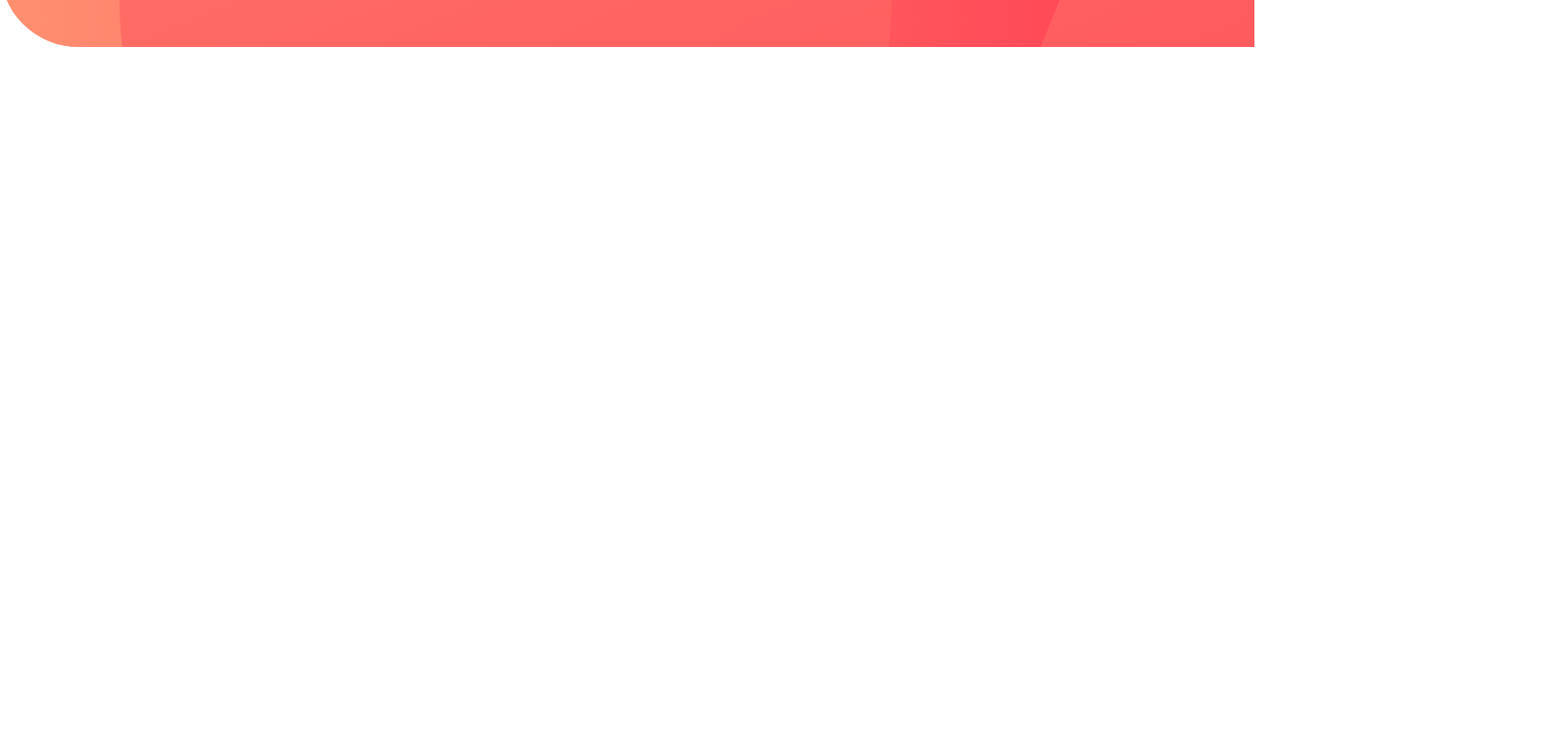
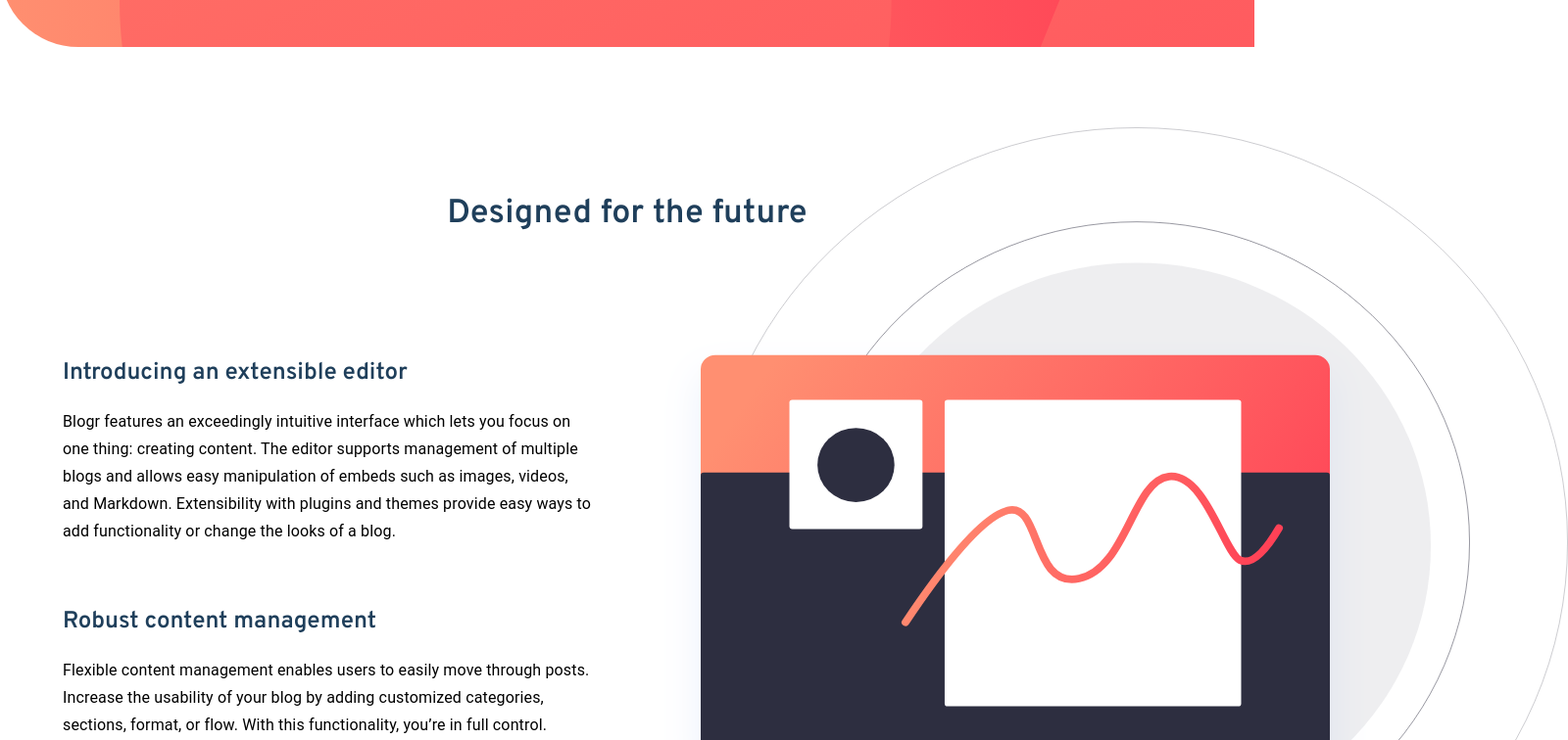
Before and after one commit to alexticovschi/blogger-landing-page, a Next.js app: page / in a window 1280 px wide. Shown: the part 560-1316 px from the top of the page at 98% size, 1600 px wide, since content can reach past the window. Before the commit the page ends 800 px from the top, so only its background shows below. Built offline with nearby package versions, Linux system fonts and the light colour scheme.

Commit message:
building designedForTheFuture section

```diff
--- /dev/null
+++ b/components/HomeComponents/DesignedForTheFuture/DesignedForTheFuture.jsx
@@ -0,0 +1,121 @@
+import React from "react";
+import Image from "next/image";
+import useStyles from "./designedStyles";
+import Typography from "@material-ui/core/Typography";
+import Grid from "@material-ui/core/Grid";
+
+const DesignedForTheFuture = () => {
+  const classes = useStyles();
+
+  return (
+    <section className={classes.designedForTheFuture}>
+      <Typography
+        variant="h4"
+        component="h4"
+        align="center"
+        className={classes.designedTitle}
+        gutterBottom
+      >
+        Designed for the future
+      </Typography>
+
+      <div className={classes.designedContainer}>
+        <picture className={classes.designedImgContainer}>
+          <Image
+            src="/images/illustration-editor-desktop.svg"
+            alt="background circles"
+            width={1200}
+            height={1100}
+            // layout="responsive"
+          />
+        </picture>
+        <div className={classes.designedText}>
+          <Typography
+            variant="h5"
+            component="h4"
+            align="left"
+            className={classes.titles}
+            gutterBottom
+          >
+            Introducing an extensible editor
+          </Typography>
+          <Typography
+            variant="subtitle1"
+            className={classes.subtitle1}
+            gutterBottom
+          >
+            Blogr features an exceedingly intuitive interface which lets you
+            focus on one thing: creating content. The editor supports management
+            of multiple blogs and allows easy manipulation of embeds such as
+            images, videos, and Markdown. Extensibility with plugins and themes
+            provide easy ways to add functionality or change the looks of a
+            blog.
+          </Typography>
+
+          <Typography
+            variant="h5"
+            component="h4"
+            className={classes.titles}
+            gutterBottom
+          >
+            Robust content management
+          </Typography>
+          <Typography variant="subtitle1" className={classes.subtitle2}>
+            Flexible content management enables users to easily move through
+            posts. Increase the usability of your blog by adding customized
+            categories, sections, format, or flow. With this functionality,
+            you’re in full control.
+          </Typography>
+        </div>
+      </div>
+
+      {/* <Grid container spacing={3} justify="center" alignItems="center">
+        <Grid item xs={12} md={6}>
+          <Typography
+            variant="h5"
+            component="h4"
+            align="left"
+            className={classes.intro}
+            gutterBottom
+          >
+            Introducing an extensible editor
+          </Typography>
+          <Typography
+            variant="subtitle1"
+            className={classes.subtitle}
+            gutterBottom
+          >
+            Blogr features an exceedingly intuitive interface which lets you
+            focus on one thing: creating content. The editor supports management
+            of multiple blogs and allows easy manipulation of embeds such as
+            images, videos, and Markdown. Extensibility with plugins and themes
+            provide easy ways to add functionality or change the looks of a
+            blog.
+          </Typography>
+
+          <Typography variant="h5" component="h4" gutterBottom>
+            Robust content management
+          </Typography>
+          <Typography variant="subtitle1" className={classes.subtitle}>
+            Flexible content management enables users to easily move through
+            posts. Increase the usability of your blog by adding customized
+            categories, sections, format, or flow. With this functionality,
+            you’re in full control.
+          </Typography>
+        </Grid>
+        <Grid item xs={12} md={6}>
+          <Image
+            className={classes.designedImg}
+            src="/images/illustration-editor-desktop.svg"
+            alt="background circles"
+            width={1225}
+            height={1200}
+            // layout="responsive"
+          />
+        </Grid>
+      </Grid> */}
+    </section>
+  );
+};
+
+export default DesignedForTheFuture;
--- /dev/null
+++ b/components/HomeComponents/DesignedForTheFuture/designedStyles.js
@@ -0,0 +1,44 @@
+import { makeStyles } from "@material-ui/core/styles";
+
+const useStyles = makeStyles(() => ({
+  designedForTheFuture: {
+    padding: "150px 0",
+  },
+  designedContainer: {
+    display: "flex",
+    justifyContent: "flex-end",
+    position: "relative",
+    textAlign: "left",
+  },
+  designedTitle: {
+    marginBottom: "-110px",
+    textAlign: "center",
+    fontFamily: "Overpass",
+    fontWeight: "600",
+    color: "hsl(208, 49%, 24%)",
+  },
+  titles: {
+    marginBottom: "20px",
+    fontFamily: "Overpass",
+    fontWeight: "600",
+    color: "hsl(208, 49%, 24%)",
+  },
+  designedText: {
+    display: "flex",
+    flexDirection: "column",
+    justifyContent: "center",
+    marginRight: "53%",
+    paddingTop: "40px",
+    height: "780px",
+  },
+  designedImgContainer: {
+    position: "absolute",
+    left: "53%",
+    width: "925px",
+  },
+  subtitle1: {
+    marginBottom: "62px",
+  },
+}));
+
+export default useStyles;
--- a/components/Navigation/navigationStyles.js
+++ b/components/Navigation/navigationStyles.js
@@ -6,14 +6,20 @@ const useStyles = makeStyles(() => ({
     position: "absolute",
     padding: "60px 0",
     display: "flex",
+
+    // width: "1200px",
+    // maxWidth: "90vw",
+
     flexDirection: "row",
     flexWrap: "wrap",
     justifyContent: "center",
+    // justifyContent: "space-between",
   },
   menuItems: {
     display: "flex",
     flexWrap: "wrap",
     alignItems: "center",
+    paddingLeft: "-200px",
   },
   navMenu: {
     marginLeft: "60px",
--- a/pages/index.js
+++ b/pages/index.js
@@ -5,11 +5,13 @@ import Typography from "@material-ui/core/Typography";
 import Grid from "@material-ui/core/Grid";
 import Button from "@material-ui/core/Button";
 import Navigation from "../components/Navigation/Navigation";
-
+import DesignedForTheFuture from "../components/HomeComponents/DesignedForTheFuture/DesignedForTheFuture";
 import useStyles from "../src/homeStyles";
 
 export default function Home() {
   const classes = useStyles();
+  const wdth = "100%";
+  const hth = "100%";
   return (
     <ThemeProvider theme={theme}>
       <Head>
@@ -52,7 +54,9 @@ export default function Home() {
           </div>
         </div>
       </header>
-      <main></main>
+      <main className={classes.root}>
+        <DesignedForTheFuture />
+      </main>
     </ThemeProvider>
   );
 }
--- a/src/homeStyles.js
+++ b/src/homeStyles.js
@@ -1,6 +1,17 @@
 import { makeStyles } from "@material-ui/core/styles";
 
-const useStyles = makeStyles(() => ({
+const useStyles = makeStyles((theme) => ({
+  root: {
+    flexGrow: 1,
+    width: "1250px",
+    maxWidth: "90vw",
+    margin: "0 auto",
+  },
+  paper: {
+    padding: theme.spacing(2),
+    textAlign: "center",
+    color: theme.palette.text.secondary,
+  },
   bgIntro: {
     display: "flex",
     flexDirection: "column",
@@ -49,7 +60,6 @@ const useStyles = makeStyles(() => ({
       boxShadow: "none",
     },
   },
-  main: {},
   intro: {
     fontWeight: "300",
   },
--- a/styles/globals.scss
+++ b/styles/globals.scss
@@ -5,4 +5,5 @@
 body {
   margin: 0;
   font-size: 16px;
+  overflow-x: hidden;
 }
```
